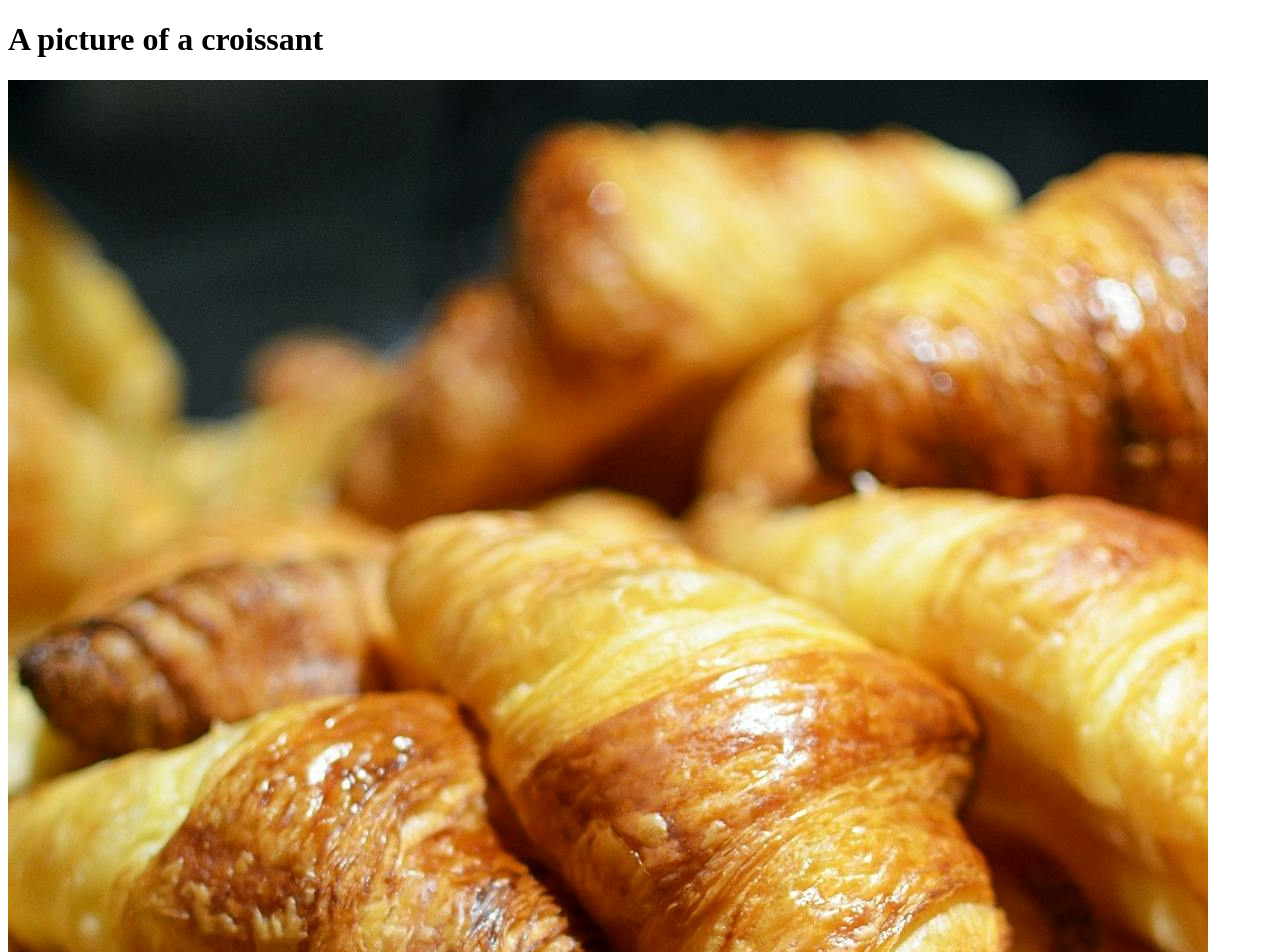
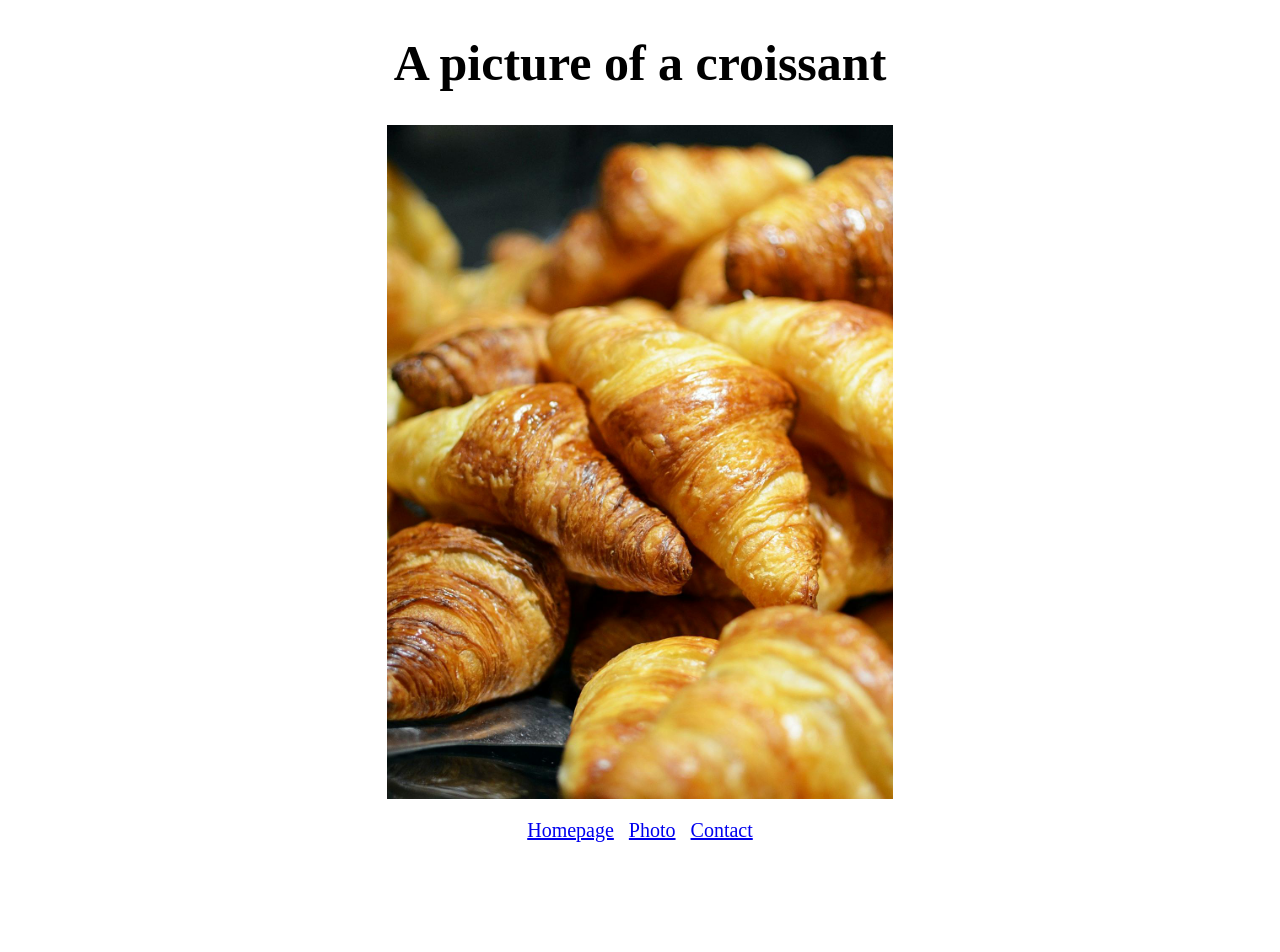
Before and after one commit to Binaakwe/croissant-project, a plain HTML site: page photo.html in a window 1280 px wide. Shown: the top 952 px of the page. After the commit the page ends 850 px from the top, so only its background shows below. Drawn offline with Linux system fonts and the light colour scheme.

Commit message:
added CSS

```diff
--- a/photo.html
+++ b/photo.html
@@ -3,11 +3,12 @@
 <head>
     <meta charset="UTF-8">
     <meta name="viewport" content="width=device-width, initial-scale=1.0">
-    <title>Document</title>
+    <title>Homepage</title>
+    <link rel="stylesheet" href="src/style.css">
 </head>
 <body>
     <h1>A picture of a croissant</h1>
-    <img src="image/pexels-pixabay-2135.jpg" alt="Picture of croissants">
+    <img src="image/pexels-pixabay-2135.jpg" alt="Picture of croissants" class="croissant-photo">
     <footer>
         <a href="/">Homepage</a>
         <a href="/photo.html">Photo</a>
--- /dev/null
+++ b/src/style.css
@@ -0,0 +1,28 @@
+h1, p, footer {
+    text-align: center;
+}
+
+.croissant-photo {
+    max-width: 40%;
+    display: block;
+    margin: 0 auto;
+
+}
+h1 {
+    font-size: 50px;
+}
+
+p {
+    margin: 0 100px;
+    font-size: 22px;
+}
+
+footer {
+    margin-top: 20px;
+    font-size: 20px;
+}
+
+a {
+    margin: 0 5px;
+
+}
```
Also changed, not shown: contact.html (+2 -1 lines), index.html (+1 -0 lines).
